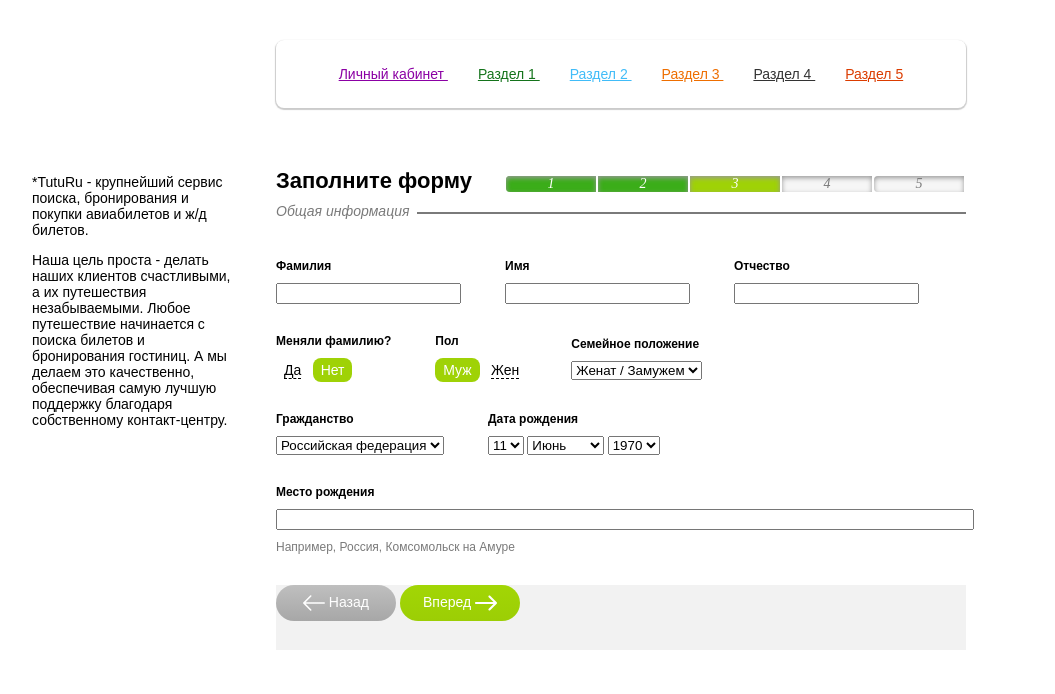
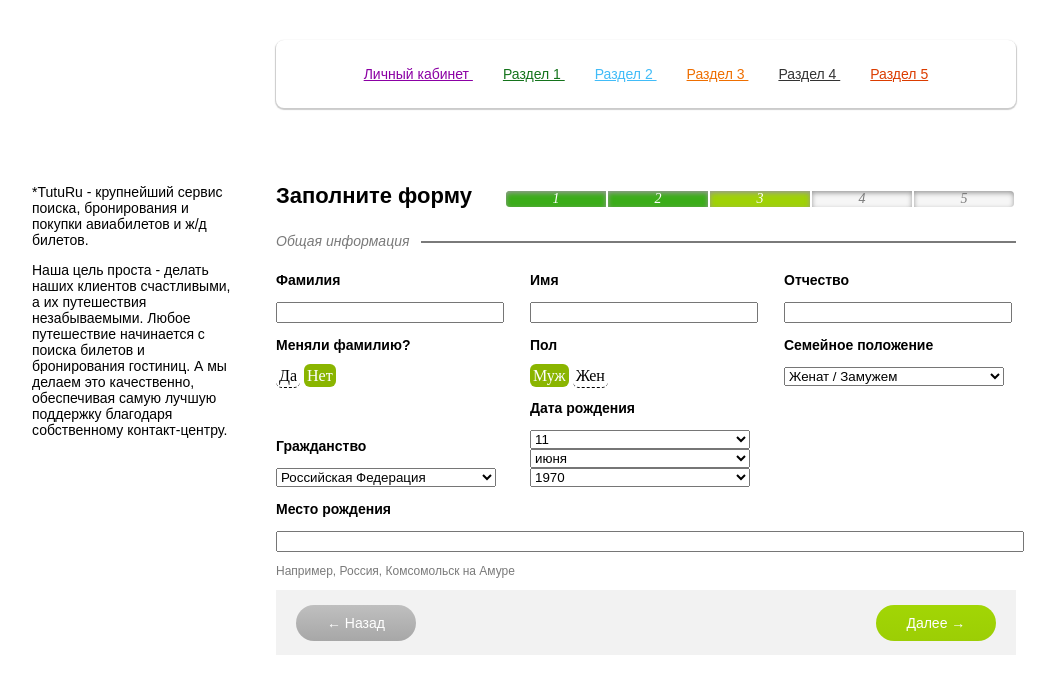
Before and after one commit to galynskyy/tutu-html, a plain HTML site: page src/layout/index.html in a window 1280 px wide. Shown: the whole page, without its empty margins (96-1151 px from the left). Drawn offline with Linux system fonts and the light colour scheme.

Commit message:
refactor layout

```diff
--- a/src/layout/index.html
+++ b/src/layout/index.html
@@ -9,12 +9,12 @@
 	<body>
 		<div class="wrapper">
 			<div class="about">
-				<p class="about__company">
+				<p class="about__text">
 					*TutuRu - крупнейший сервис
 					поиска, бронирования и покупки авиабилетов и ж/д билетов.
 				</p>
 
-				<p class="about__goal">
+				<p class="about__text">
 					Наша цель проста - делать наших
 					клиентов счастливыми, а их
 					путешествия незабываемыми.
@@ -49,140 +49,123 @@
 					</a>
 				</nav>
 
-				<div class="info-form">
-					<h1 class="info-form__heading">
-						Заполните форму
-					</h1>
-
-					<ul class="progress-indicators">
-						<li class="progress-indicators__item _done">
-							1
-						</li>
-
-						<li class="progress-indicators__item _done">
-							2
-						</li>
-
-						<li class="progress-indicators__item _active">
-							3
-						</li>
-
-						<li class="progress-indicators__item _inactive">
-							4
-						</li>
-
-						<li class="progress-indicators__item _inactive">
-							5
-						</li>
+				<form class="form">
+					<div class="form-header">
+						<h1 class="form-header__title">Заполните форму</h1>
+					</div>
+					<ul class="form-progress">
+						<li class="form-progress__item _done">1</li>
+						<li class="form-progress__item _done">2</li>
+						<li class="form-progress__item _active">3</li>
+						<li class="form-progress__item _inactive">4</li>
+						<li class="form-progress__item _inactive">5</li>
 					</ul>
-					<h1 class="info-form__section">
-						Общая информация
-					</h1>
-				</div>
-
-				<form class="user-form">
-					<fieldset class="user-form__section">
-						<label class="user-form__label">
-							Фамилия
-							<input class="user-form__input" type="text" />
-						</label>
-						<label class="user-form__label">
-							Имя
-							<input class="user-form__input" type="text" />
-						</label>
-						<label class="user-form__label">
-							Отчество
-							<input class="user-form__input" type="text" />
-						</label>
-					</fieldset>
-					<fieldset class="user-form__section">
-						<label class="user-form__label">
-							Меняли фамилию?
-
-							<ul class="change-name">
-								<li class="change-name__item">
-									<input type="checkbox" class="change-name__checkbox" id="checkbox2" checked="checked" />
-									<label for="checkbox2" class="change-name__label">Да</label>
-								</li>
-								<li class="change-name__item _active">
-									<input type="checkbox" class="change-name__checkbox" id="checkbox1" checked="checked" />
-									<label for="checkbox1" class="change-name__label">Нет</label>
-								</li>
-							</ul>
-						</label>
-						<label class="user-form__label">
-							Пол
-
-							<ul class="change-gender">
-								<li class="change-gender__item _active">
-									<input type="checkbox" class="change-gender__checkbox" id="checkbox3" checked="checked" />
-									<label for="checkbox3" class="change-gender__label">Муж</label>
-								</li>
-								<li class="change-gender__item">
-									<input type="checkbox" class="change-gender__checkbox" id="checkbox4" checked="checked" />
-									<label for="checkbox4" class="change-gender__label">Жен</label>
-								</li>
-							</ul>
-						</label>
-						<label class="user-form__label">
-							Семейное положение
-							<select class="user-form__select">
-        						<option value="1">Женат / Замужем</option>
-      						</select>
-						</label>
-					</fieldset>
-					<fieldset class="user-form__section">
-						<label class="user-form__label">
-							Гражданство
-							<select class="user-form__select">
-        						<option value="1">Российская федерация</option>
-      						</select>
-						</label>
-						<label class="user-form__label">
-							Дата рождения
-
-							<div class="user-form__selects">
-								<select class="user-form__select _date">
-	        						<option value="1">1</option>
-	        						<option value="2">2</option>
-	        						<option value="3">3</option>
-	        						<option value="4">4</option>
-	        						<option value="11" selected="">11</option>
-      							</select>
-	      						<select class="user-form__select _date">
-	        						<option value="1">Январь</option>
-	        						<option value="2">Февраль</option>
-	        						<option value="3">Март</option>
-	        						<option value="4">Апрель</option>
-	        						<option value="4">Май</option>
-	        						<option value="11" selected="">Июнь</option>
-	      						</select>
-	      						<select class="user-form__select _date">
-	        						<option value="1">1965</option>
-	        						<option value="2">1966</option>
-	        						<option value="3">1967</option>
-	        						<option value="4">1968</option>
-	        						<option value="4">1969</option>
-	        						<option value="11" selected="">1970</option>
-	      						</select>
+					<div class="form-desc">
+						<h1 class="form-desc__title">Общая информация</h1>
+					</div>
+					<div class="form-group">
+						<div class="form-group__item">
+							<div class="form-group__header">
+								<p class="form-group__title">Фамилия</p>
 							</div>
-						</label>
-					</fieldset>
-					<fieldset class="user-form__section">
-						<label class="user-form__label _location">
-							Место рождения
-							<input class="user-form__input _location" type="text" />
-							<span class="user-form__span">Например, Россия, Комсомольск на Амуре</span>
-						</label>
-					</fieldset>
-					<fieldset class="user-form__section _buttons">
-						<button type="submit" class="user-form__button _inactive">
-							<span class="user-form__icon _inactive"></span> Назад
-						</button>
-						<button type="submit" class="user-form__button _active">
-							Вперед <span class="user-form__icon _active"></span>
-						</button>
-					</fieldset>
+							<div class="form-group__control">
+								<input class="form-group__input" type="text" />
+							</div>
+						</div>
+						<div class="form-group__item">
+							<div class="form-group__header">
+								<p class="form-group__title">Имя</p>
+							</div>
+							<div class="form-group__control">
+								<input class="form-group__input" type="text" />
+							</div>
+						</div>
+						<div class="form-group__item">
+							<div class="form-group__header">
+								<p class="form-group__title">Отчество</p>
+							</div>
+							<div class="form-group__control">
+								<input class="form-group__input" type="text" />
+							</div>
+						</div>
+					</div>
+					<div class="form-group">
+						<div class="form-group__item">
+							<div class="form-group__header">
+								<p class="form-group__title">Меняли фамилию?</p>
+							</div>
+							<div class="form-group__control">
+								<input class="form-group__radio" type="radio" name="surname-changed" id="radio-surname-1" />
+								<label class="form-group__label" for="radio-surname-1">Да</label>
+								<input class="form-group__radio" type="radio" name="surname-changed" id="radio-surname-2" checked="checked" />
+								<label class="form-group__label" for="radio-surname-2">Нет</label>
+							</div>
+						</div>
+						<div class="form-group__item">
+							<div class="form-group__header">
+								<p class="form-group__title">Пол</p>
+							</div>
+							<div class="form-group__control">
+								<input class="form-group__radio" type="radio" name="gender" id="radio-gender-1" checked="checked" />
+								<label class="form-group__label" for="radio-gender-1">Муж</label>
+								<input class="form-group__radio" type="radio" name="gender" id="radio-gender-2" />
+								<label class="form-group__label" for="radio-gender-2">Жен</label>
+							</div>
+						</div>
+						<div class="form-group__item">
+							<div class="form-group__header">
+								<p class="form-group__title">Семейное положение</p>
+							</div>
+							<div class="form-group__control">
+								<select class="form-group__select">
+									<option>Женат / Замужем</option>
+								</select>
+							</div>
+						</div>
+					</div>
+					<div class="form-group">
+						<div class="form-group__item">
+							<div class="form-group__header">
+								<p class="form-group__title">Гражданство</p>
+							</div>
+							<div class="form-group__control">
+								<select class="form-group__select">
+									<option>Российская Федерация</option>
+								</select>
+							</div>
+						</div>
+						<div class="form-group__item">
+							<div class="form-group__header">
+								<p class="form-group__title">Дата рождения</p>
+							</div>
+							<div class="form-group__control">
+								<select class="form-group__select">
+									<option>11</option>
+								</select>
+								<select class="form-group__select">
+									<option>июня</option>
+								</select>
+								<select class="form-group__select">
+									<option>1970</option>
+								</select>
+							</div>
+						</div>
+					</div>
+					<div class="form-group">
+						<div class="form-group__header">
+							<p class="form-group__title">Место рождения</p>
+						</div>
+						<div class="form-group__control">
+							<input class="form-group__input" type="text" />
+						</div>
+						<div class="form-group__desc">
+							<p class="form-group__legend">Например, Россия, Комсомольск на Амуре</p>
+						</div>
+					</div>
+					<div class="form-footer">
+						<button class="form-footer__btn _inactive" type="submit">&larr; Назад</button>
+						<button class="form-footer__btn _active" type="submit">Далее &rarr;</button>
+					</div>
 				</form>
 			</div>
 		</div>
--- a/src/layout/styles/default.css
+++ b/src/layout/styles/default.css
@@ -11,16 +11,16 @@ html, body {
 .about {
   display: inline-block;
   width: 200px;
-  margin: 120px 40px 0 0;
+  margin: 130px 40px 0 0;
 }
 
-.about__company,
-.about__goal {
+.about__text {
   font: 14px "OpenSans-Regular", sans-serif;
 }
 
 .content {
   display: inline-block;
+  /*width: 784px;*/
   vertical-align: top;
 }
 
@@ -35,6 +35,10 @@ html, body {
 .navigation__link {
   margin: 0 30px 0 0;
   font: 14px "OpenSans-Regular", sans-serif;
+}
+
+.navigation__link:hover {
+  opacity: .8;
 }
 
 .navigation__link:last-child {
@@ -65,16 +69,20 @@ html, body {
   color: #db3c00;
 }
 
-.progress-indicators {
+.form-group__title {
+  font: bold 14px "OpenSans-Regular", sans-serif;
+}
+
+.form-progress {
   list-style: none;
   display: inline-block;
   padding: 0;
   font-size: 0;
 }
 
-.progress-indicators__item {
+.form-progress__item {
   display: inline-block;
-  min-width: 90px;
+  min-width: 100px;
   box-shadow: inset 0px 2px 5px 0px rgba(153,153,153,1);
   text-align: center;
   color: #fff;
@@ -83,163 +91,112 @@ html, body {
   margin: 0 2px 0 0;
 }
 
-.info-form__heading {
+.form-progress__item:first-child {
+  border-radius: 4px 0 0 4px;
+}
+
+.form-progress__item:last-child {
+  border-radius: 0 4px 4px 0;
+}
+
+.form-progress__item._done {
+  background: #3bad19;
+}
+
+.form-progress__item._active {
+  background: #9fd206;
+}
+
+.form-progress__item._inactive {
+  background: #f6f6f6;
+  color: #7b7b7b;
+}
+
+.form-header {
   display: inline-block;
   margin: 0 30px 0 0;
+}
+
+.form-header__title {
   font: bold 22px "OpenSans-Regular", sans-serif;
+}
+
+.form-group__item {
+  display: inline-block;
+  width: 220px;
+  margin: 0 30px 0 0;
+}
+
+.form-group__input,
+.form-group__select {
+  width: 100%;
+}
+
+.form-group .form-group__item:last-child {
+  margin: 0;
 }
 
 .info-form {
   margin: 0 0 40px 0;
 }
 
-.progress-indicators__item:first-child {
-  border-radius: 4px 0 0 4px;
-}
-
-.progress-indicators__item:last-child {
-  border-radius: 4px 0 0 4px;
-}
-
-.progress-indicators__item._done {
-  background: #3bad19;
-}
-
-.progress-indicators__item._active {
-  background: #9fd206;
-}
-
-.progress-indicators__item._inactive {
-  background: #f6f6f6;
-  color: #7b7b7b;
-}
-
-.info-form__section {
+.form-desc__title {
   font: italic 14px "OpenSans-Light", sans-serif;
   color: #7a7a7a;
   overflow: hidden;
 }
 
-.info-form__section:after {
+.form-desc__title:after {
   content: "";
   display: inline-block;
   box-sizing: border-box;
   border: 1px solid #7a7a7a;
   vertical-align: middle;
   width: 100%;
-  margin: 0 -100% 0 4px;
+  margin: 0 -100% 0 12px;
 }
 
-.change-name {
-  list-style: none;
-  padding: 0;
-  margin: 10px 0 0 0;
-}
-
-.change-name__item {
-  display: inline-block;
-  padding: 4px 8px 4px 8px;
-  border-radius: 8px;
-}
-
-.change-name__checkbox {
+.form-group__radio {
   display: none;
 }
 
-.change-name__label {
-  border-bottom: 1px dashed #000;
+.form-group__radio + .form-group__label {
   cursor: pointer;
-  font: 14px "OpenSans-Regular", sans-serif;
+  width: 30px;
+  height: 18px;
+  padding: 3px;
+  text-align: center;
+  border-radius: 6px;
+  border-bottom: 1px dashed black;
 }
 
-.change-name__item._active {
-  background: #9fd206;
+.form-group__radio:checked + .form-group__label {
+  cursor: pointer;
+  color: #fff;
+  background: #8ab500;
+  width: 30px;
+  height: 18px;
+  padding: 3px;
+  text-align: center;
+  border-radius: 6px;
+  border-bottom: none;
 }
 
-.change-name__item._active .change-name__label {
-  border: 0;
-  color: #fff;
+.form-group__legend {
+  color: #7a7a7a;
+  font: 12px "OpenSans-Light", sans-serif;
 }
 
-.change-gender {
-  list-style: none;
-  padding: 0;
-  margin: 10px 0 0 0;
-}
-
-.change-gender__item {
-  display: inline-block;
-  padding: 4px 8px 4px 8px;
-  border-radius: 8px;
-}
-
-.change-gender__checkbox {
-  display: none;
-}
-
-.change-gender__label {
-  border-bottom: 1px dashed #000;
-  cursor: pointer;
-  font: 14px "OpenSans-Regular", sans-serif;
-}
-
-.change-gender__item._active {
-  background: #9fd206;
-}
-
-.change-gender__item._active .change-gender__label {
-  border: 0;
-  color: #fff;
-}
-
-.user-form__section {
-  border: 0;
-  margin: 0 0 30px 0;
-  padding: 0;
-}
-
-.user-form__label {
-  display: inline-block;
-  margin: 0 40px 0 0;
-  font: bold 12px "OpenSans-Regular", sans-serif;
-}
-
-.user-form__label:last-child {
-  margin: 0;
-}
-
-.user-form__input {
-  display: block;
-  margin: 10px 0 0 0;
-}
-
-.user-form__select {
-  display: block;
-  margin: 10px 0 0 0;
-}
-
-.user-form__select._date {
-  display: inline-block;
-}
-
-.user-form__label._location,
-.user-form__input._location {
-  width: 100%;
-}
-
-.user-form__span {
-  display: block;
-  font: 12px "OpenSans-Light", sans-serif;
-  color: #7a7a7a;
-  margin: 10px 0 0 0;
-}
-
-.user-form__section._buttons {
+.form-footer {
+  position: relative;
   background: #f2f2f2;
   min-height: 65px;
 }
 
-.user-form__button {
+.form-footer__btn {
+  position: absolute;
+  top: 50%;
+  transform: translateY(-50%);
   min-height: 36px;
   min-width: 120px;
   color: #fff;
@@ -250,29 +207,22 @@ html, body {
   border-radius: 18px;
 }
 
-.user-form__button:hover {
+.form-footer__btn:first-child {
+  left: 20px;
+}
+
+.form-footer__btn:last-child {
+  right: 20px;
+}
+
+.form-footer__btn:hover {
   opacity: .8;
 }
 
-.user-form__button._active {
+.form-footer__btn._active {
   background: linear-gradient(to bottom, #a2d605, #9cce05);
 }
 
-.user-form__button._inactive {
+.form-footer__btn._inactive {
   background: linear-gradient(to bottom, #bfbfbf, #a7a7a7);
 }
-
-.user-form__icon {
-  display: inline-block;
-  min-width: 22px;
-  min-height: 22px;
-  vertical-align: middle;
-}
-
-.user-form__icon._inactive {
-  background: url("../assets/icons/left-arrow.svg") center/22px 22px no-repeat;
-}
-
-.user-form__icon._active {
-  background: url("../assets/icons/right-arrow.svg") center/22px 22px no-repeat;
-}
```
Also changed, not shown: src/layout/assets/icons/left-arrow.svg (deleted), src/layout/assets/icons/right-arrow.svg (deleted).
